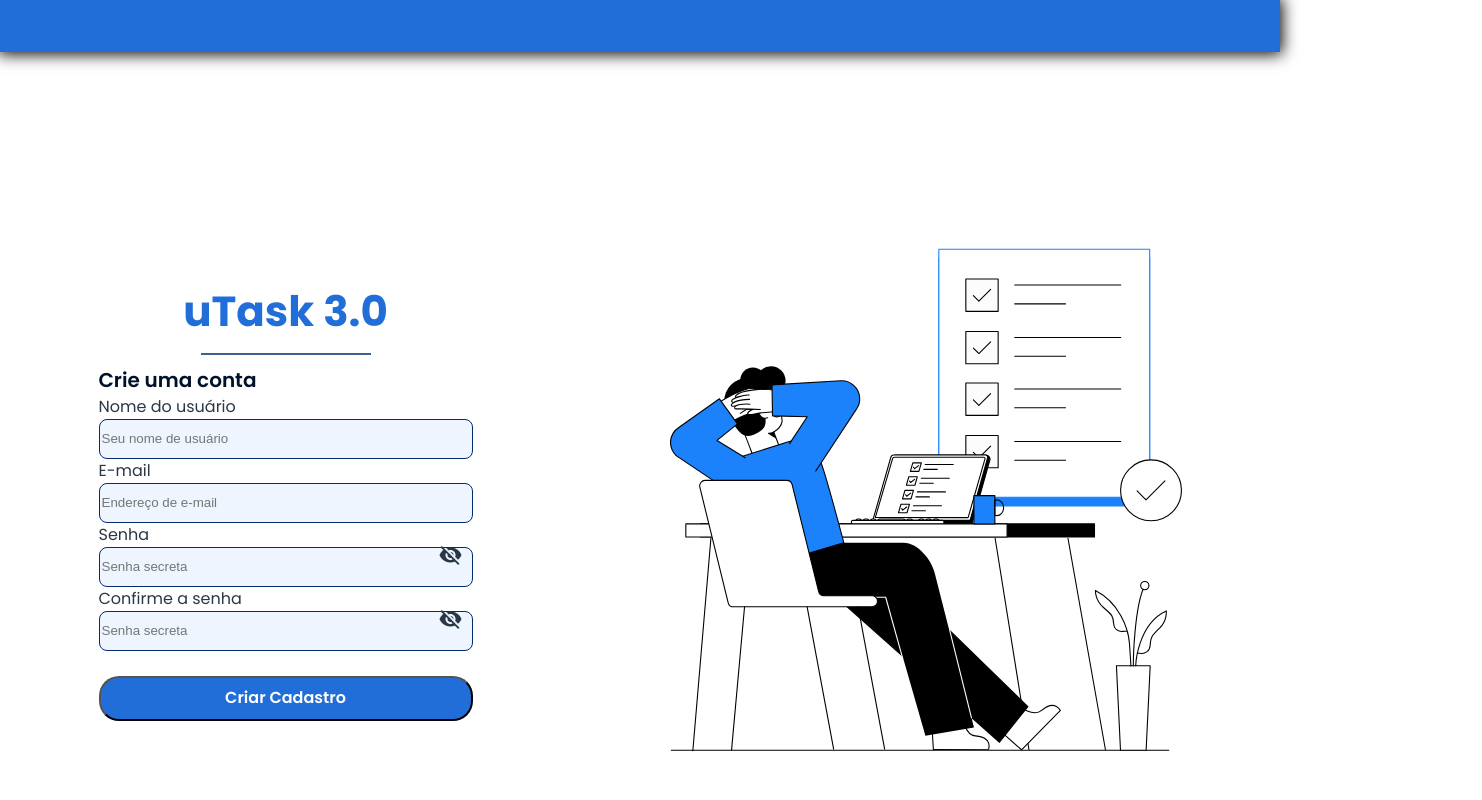
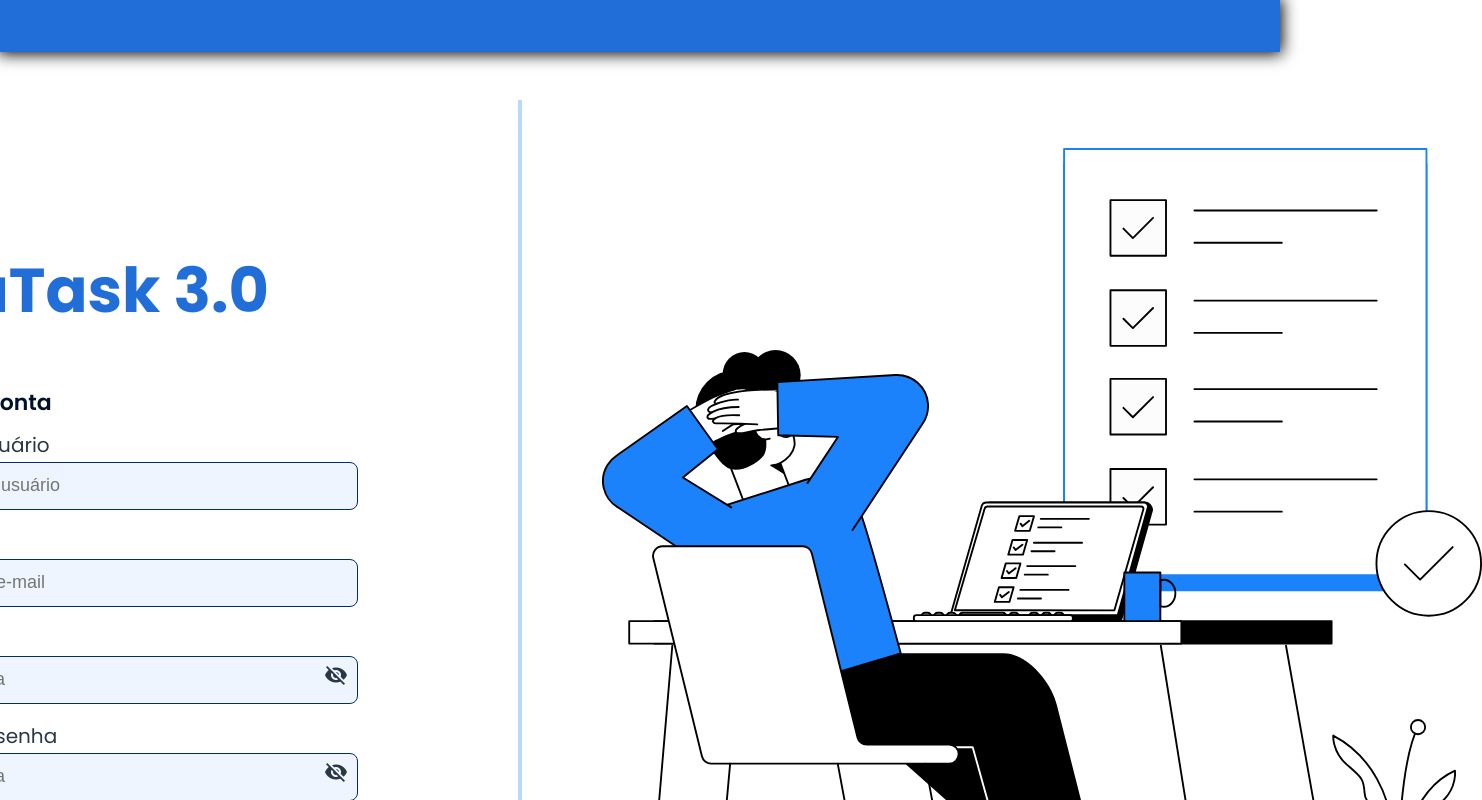
Before and after one commit to Gabriel-16n5/uTask-Trainee, a React (Vite) app: page /cadastro in a window 1280 px wide. Shown: the top 800 px of the page, 1482 px wide, since content can reach past the window. Built offline with nearby package versions, Linux system fonts and the light colour scheme.

Commit message:
feat: register layout web done

```diff
--- a/src/components/SignUpContainer.jsx
+++ b/src/components/SignUpContainer.jsx
@@ -40,12 +40,12 @@ export default function SignUpContainer() {
             <RegisterContainer>
                 <Title>uTask 3.0</Title>
                 <HorizontalSeparator />
-                <SubTitle>Crie uma conta</SubTitle>
                 <RegisterContent>
+                    <SubTitle>Crie uma conta</SubTitle>
                     <form onSubmit={submitRegister}>
                     <div>
                             <p>Nome do usuário</p>
-                            <LoginInput
+                            <RegisterInput
                                 placeholder="Seu nome de usuário"
                                 type="userName"
                                 name="userName"
@@ -56,7 +56,7 @@ export default function SignUpContainer() {
                         </div>
                         <div>
                             <p>E-mail</p>
-                            <LoginInput
+                            <RegisterInput
                                 placeholder="Endereço de e-mail"
                                 type="email"
                                 name="email"
@@ -67,7 +67,7 @@ export default function SignUpContainer() {
                         </div>
                         <PasswordField>
                             <p>Senha</p>
-                            <LoginInput
+                            <RegisterInput
                                 placeholder="Senha secreta"
                                 type={showPassword ? "text" : "password"}
                                 name="password"
@@ -81,7 +81,7 @@ export default function SignUpContainer() {
                         </PasswordField>
                         <PasswordField>
                             <p>Confirme a senha</p>
-                            <LoginInput
+                            <RegisterInput
                                 placeholder="Senha secreta"
                                 type={showPassword ? "text" : "password"}
                                 name="confirmPassword"
@@ -98,6 +98,7 @@ export default function SignUpContainer() {
                     </form>
                 </RegisterContent>
             </RegisterContainer>
+            <VerticalSeparator/>
             <ImgRegister src={ImagemRegister} alt="imagem de login" />
         </PageContainer>
     )
@@ -109,15 +110,17 @@ const PasswordField = styled.div`
     position: relative;
 `
 
-const LoginInput = styled.input`
-    width: 374px;
-    height: 40px;
-    gap: 0px;
+const RegisterInput = styled.input`
+    width: 30rem;
+    height: 3rem;
     border-radius: 8px;
     border: 1px solid #002D6C;
     padding-right: 30px;
     box-sizing: border-box;
     background: #EEF5FF;
+    font-size:18px;
+    padding-left: 10px;
+    margin-bottom: 20px;
 `
 
 const Icon = styled.span`
@@ -130,22 +133,26 @@ const Icon = styled.span`
 
 const HorizontalSeparator = styled.div`
     display: flex;
-    margin-top: 10px;
-    margin-bottom: 10px;
+    margin-bottom: 50px;
     width: 170px;
-    height: 2px;
+    height: 1px;
     background-color: #3B5F91;
     margin-left: auto;
     margin-right: auto;
 `;
 
+const VerticalSeparator = styled.div`
+    width: 4px;
+    height: 60rem;
+    background-color: #9CC7FBB2;
+    margin-left: 5rem;
+    margin-right: 5rem;
+`;
+
 const RegisterButton = styled.button`
     margin-top:25px;
-    width: 374px;
-    height: 45px;
-    top: 414px;
-    left: 774px;
-    gap: 0px;
+    width: 30rem;
+    height: 3.5rem;
     border-radius: 20px;
     opacity: 0px;
     background: #226ED8;
@@ -158,55 +165,58 @@ const RegisterButton = styled.button`
 `
 
 const RegisterContent = styled.section`
-    /* height: 100vh; */
+    display: flex;
+    flex-direction: column;
+    p{
+        font-family: Poppins;
+        font-size: 20px;
+        font-weight: 400;
+        line-height: 24px;
+        text-align: left;
+        margin-bottom:5px;
+    }
+`
+
+const RegisterContainer = styled.div`
+    height: 40rem;
+    width: 40rem;
     display: flex;
     flex-direction: column;
     justify-content: center;
     align-items: center;
-    p{
-        font-family: Poppins;
-        font-size: 16px;
-        font-weight: 400;
-        line-height: 24px;
-        text-align: left;
-    }
-`
-
-const RegisterContainer = styled.div`
-    height: 100vh;
-    display: flex;
-    flex-direction: column;
-    justify-content: center;
-    align-items: left;
 `
 
 const ImgRegister = styled.img`
-    width: 40vw;
+    width: 55rem;
     height: auto;
 `
 
 const PageContainer = styled.div`
     display: flex;
-    justify-content:space-around;
-    width: 100vw;
+    justify-content:center;
+    align-items: center;
+    width: auto;
+    height: auto;
 `
 
 const Title = styled.h1`
     color: #226ED8;
     font-family: Poppins, sans-serif;
-    font-size: 42px;
+    font-size: 62px;
     font-weight: 700;
     line-height: 63px;
     text-align: center;
+    margin-bottom: 1rem;
 `
 
 const SubTitle = styled.h2`
     font-family: Poppins;
-    font-size: 20px;
+    font-size: 22px;
     font-weight: 600;
     line-height: 30px;
     text-align: left;
     color: #00122A;
+    margin-bottom: 15px;
 `
 
 const PasswordMismatchMessage = styled.h3`
```
